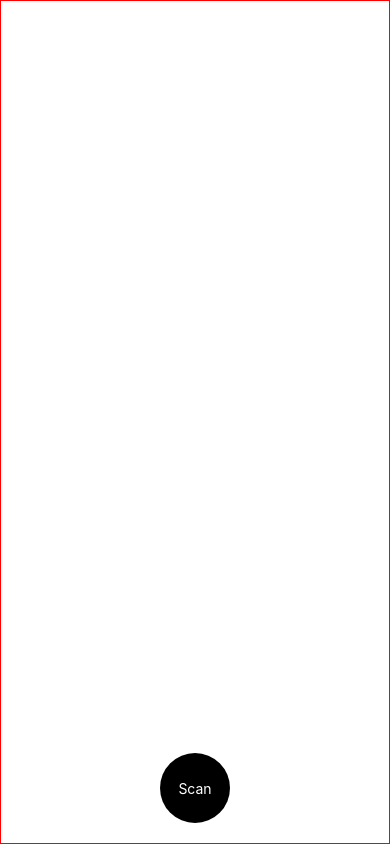
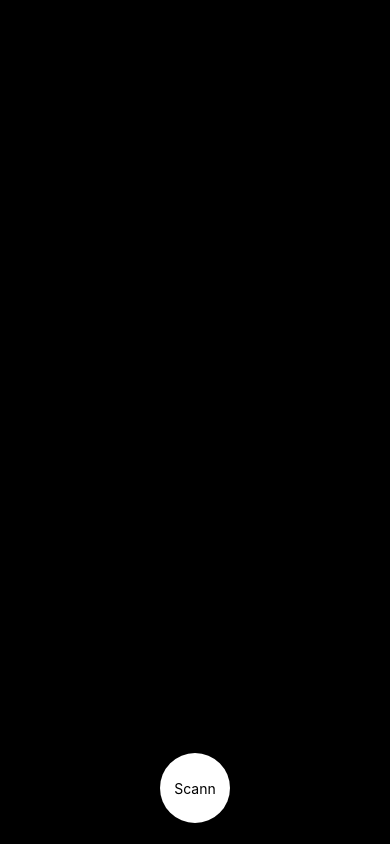
Before and after one commit to HichamDe/image-scanner, a React Native app: screen / in a window 390 px wide. Built offline with nearby package versions, Linux system fonts and the light colour scheme.

Commit message:
last version - moving to another lib soon

```diff
--- a/App.js
+++ b/App.js
@@ -7,7 +7,8 @@ export default () => {
 
   const scanDocument = async () => {
     // start the document scanner
-    const { scannedImages } = await DocumentScanner.scanDocument({})
+    const { scannedImages } = await DocumentScanner.scanDocument({
+    })
 
     // get back an array with scanned image file paths
     if (scannedImages.length > 0) {
@@ -17,22 +18,22 @@ export default () => {
   }
 
   return (
-    <View style={{ flex: 1, borderWidth: 1, borderColor: "red", }}>
-      <Image source={{ uri: scannedImage }} style={{ height: "50%", borderWidth: 1, width: "100%", borderColor: "white" }} />
+    <View style={{ flex: 1, borderWidth: 1, backgroundColor: "black", justifyContent: "center", alignContent: "center" }}>
+      <Image resizeMode='contain' source={{ uri: scannedImage }} style={{ height: "50%", width: "100%" }} />
       <TouchableOpacity
         onPress={scanDocument}
         style={{
           width: 70,
           height: 70,
           borderRadius: 35,
-          backgroundColor: "black",
+          backgroundColor: "white",
           justifyContent: "center",
           alignItems: "center",
           position: "absolute",
           bottom: 20,
           alignSelf: "center"
         }}>
-        <Text style={{ color: "white" }}>Scan</Text>
+        <Text style={{ color: "black" }}>Scann</Text>
       </TouchableOpacity>
     </View>
   )
--- a/package.json
+++ b/package.json
@@ -12,7 +12,7 @@
   "dependencies": {
     "react": "18.2.0",
     "react-native": "0.73.3",
-    "react-native-document-scanner-plugin": "^0.9.1"
+    "react-native-document-scanner-plugin": "^1.0.0"
   },
   "devDependencies": {
     "@babel/core": "^7.20.0",
```
Also changed, not shown: 1 other file (tests, documents, lock files or other folders).
